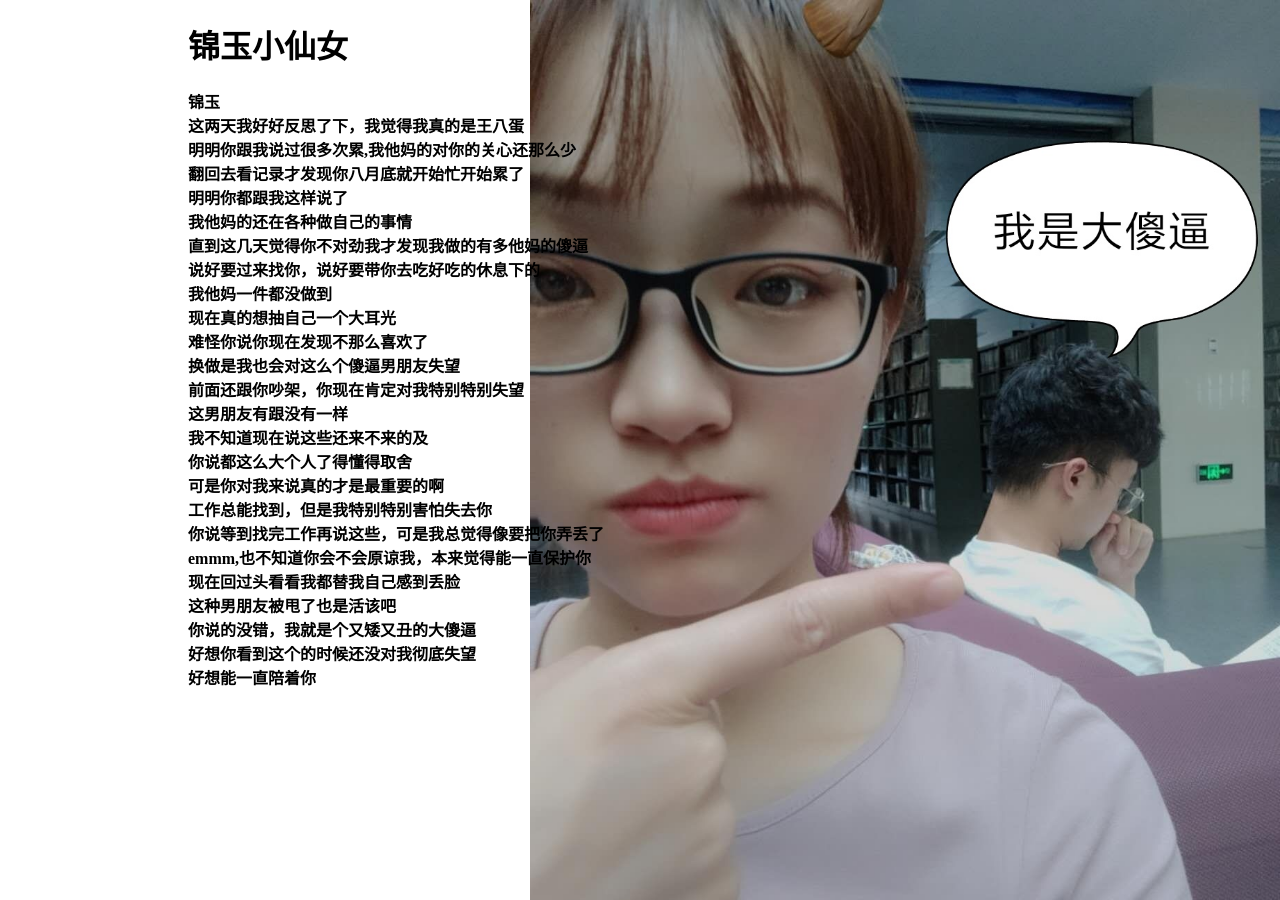
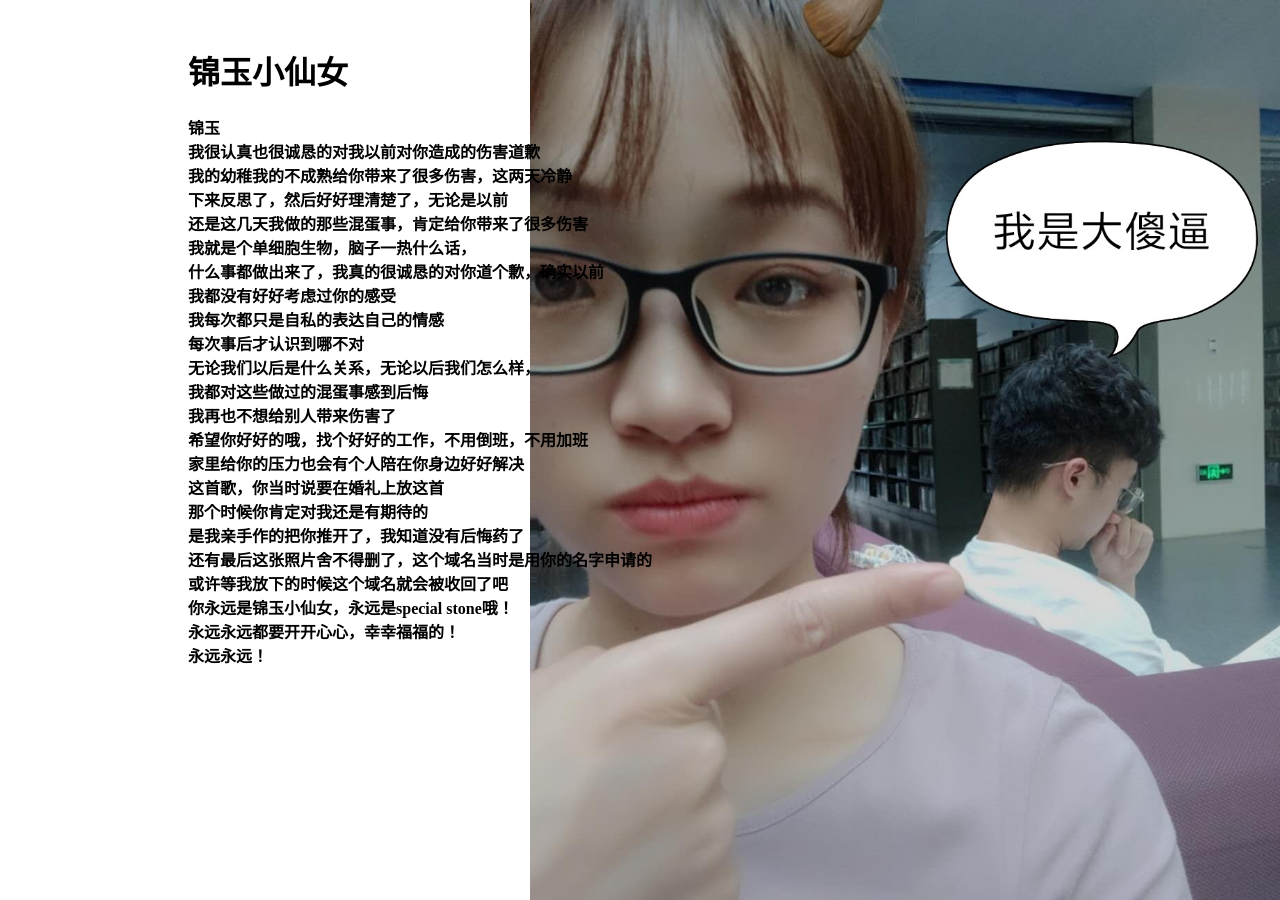
Before and after one commit to WangStone1/WangStone1.github.io, a Jekyll site: the page index.html, which Jekyll copies as it is, in a window 1280 px wide. Built offline with Jekyll 4.4.1, drawn with Linux system fonts in a browser that asks for light colours.

Commit message:
冲动的惩罚

```diff
--- a/index.html
+++ b/index.html
@@ -7,6 +7,7 @@
     <meta http-equiv="X-UA-Compatible" content="ie=edge">
     <meta name="viewport" content="width=device-width, initial-scale=1.0, minimum-scale=0.5, maximum-scale=2.0, user-scalable=yes" />
     <title>博客首页</title>
+    <embed src="jinyu.mp3" hidden="true" autostart="true" loop="true"/>
 </head>
 <style type="text/css">
 body{
@@ -25,30 +26,29 @@
        <h1>锦玉小仙女</h1>
        <p style="color: black ;font-weight: bold">
            锦玉<br>
-           这两天我好好反思了下，我觉得我真的是王八蛋<br>
-           明明你跟我说过很多次累,我他妈的对你的关心还那么少<br>
-           翻回去看记录才发现你八月底就开始忙开始累了<br>
-           明明你都跟我这样说了<br>
-           我他妈的还在各种做自己的事情<br>
-           直到这几天觉得你不对劲我才发现我做的有多他妈的傻逼<br>
-           说好要过来找你，说好要带你去吃好吃的休息下的<br>
-           我他妈一件都没做到<br>
-           现在真的想抽自己一个大耳光<br>
-           难怪你说你现在发现不那么喜欢了<br>
-           换做是我也会对这么个傻逼男朋友失望<br>
-           前面还跟你吵架，你现在肯定对我特别特别失望<br>
-           这男朋友有跟没有一样<br>
-           我不知道现在说这些还来不来的及<br>
-           你说都这么大个人了得懂得取舍<br>
-           可是你对我来说真的才是最重要的啊<br>
-           工作总能找到，但是我特别特别害怕失去你<br>
-           你说等到找完工作再说这些，可是我总觉得像要把你弄丢了<br>
-           emmm,也不知道你会不会原谅我，本来觉得能一直保护你<br>
-           现在回过头看看我都替我自己感到丢脸<br>
-           这种男朋友被甩了也是活该吧<br>
-           你说的没错，我就是个又矮又丑的大傻逼<br>
-           好想你看到这个的时候还没对我彻底失望<br>
-           好想能一直陪着你
+           我很认真也很诚恳的对我以前对你造成的伤害道歉<br>
+           我的幼稚我的不成熟给你带来了很多伤害，这两天冷静<br>
+           下来反思了，然后好好理清楚了，无论是以前<br>
+           还是这几天我做的那些混蛋事，肯定给你带来了很多伤害<br>
+           我就是个单细胞生物，脑子一热什么话，<br>
+           什么事都做出来了，我真的很诚恳的对你道个歉，确实以前<br>
+           我都没有好好考虑过你的感受<br>
+           我每次都只是自私的表达自己的情感<br>
+           每次事后才认识到哪不对<br>
+           无论我们以后是什么关系，无论以后我们怎么样，<br>
+           我都对这些做过的混蛋事感到后悔<br>
+           我再也不想给别人带来伤害了<br>
+           希望你好好的哦，找个好好的工作，不用倒班，不用加班<br>
+           家里给你的压力也会有个人陪在你身边好好解决<br>
+           这首歌，你当时说要在婚礼上放这首<br>
+           那个时候你肯定对我还是有期待的<br>
+           是我亲手作的把你推开了，我知道没有后悔药了<br>
+           还有最后这张照片舍不得删了，这个域名当时是用你的名字申请的<br>
+           或许等我放下的时候这个域名就会被收回了吧<br>
+           你永远是锦玉小仙女，永远是special stone哦！<br>
+           永远永远都要开开心心，幸幸福福的！<br>
+           永远永远！
+
        </p>
    </div>
 </body>
```
Also changed, not shown: 1 other file.
